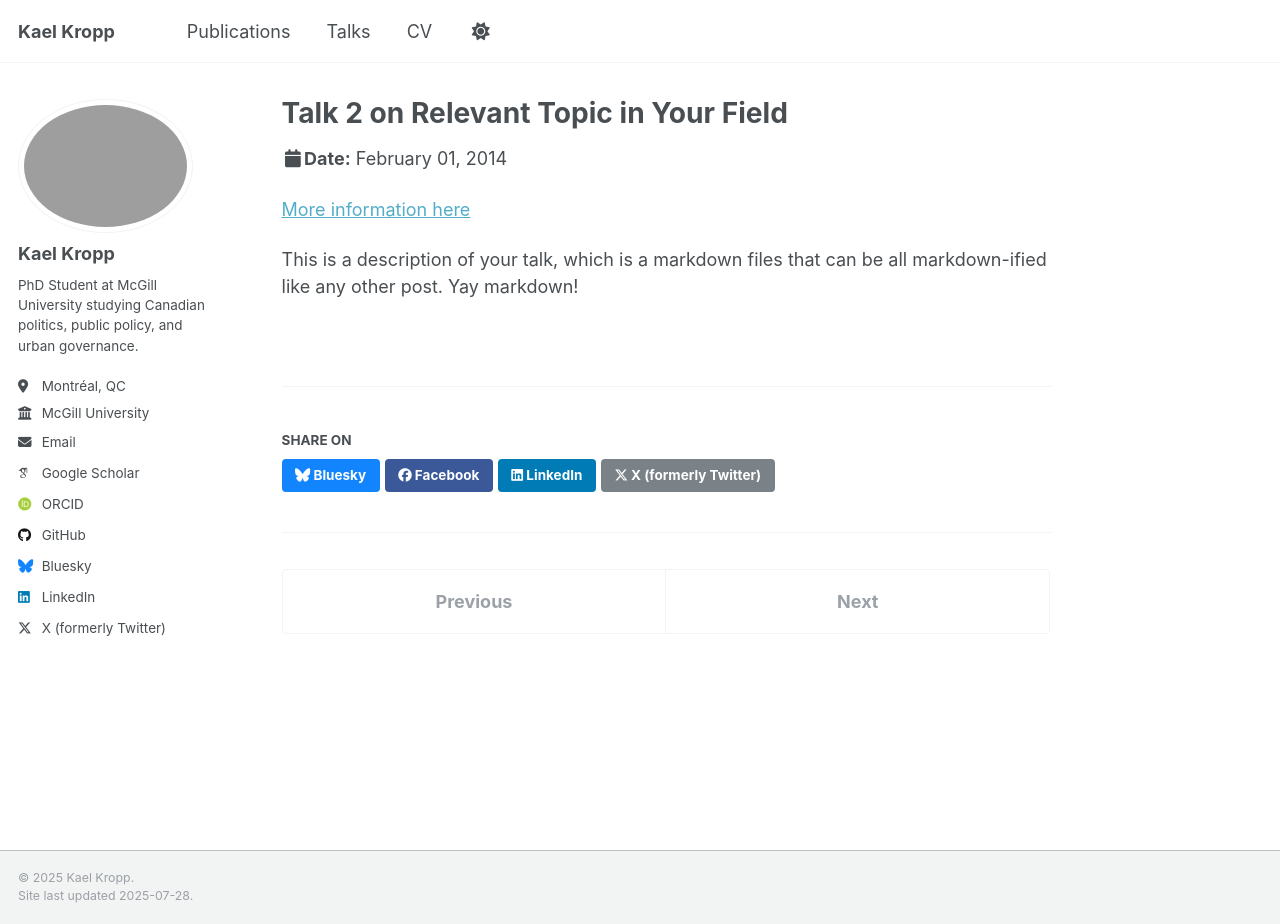
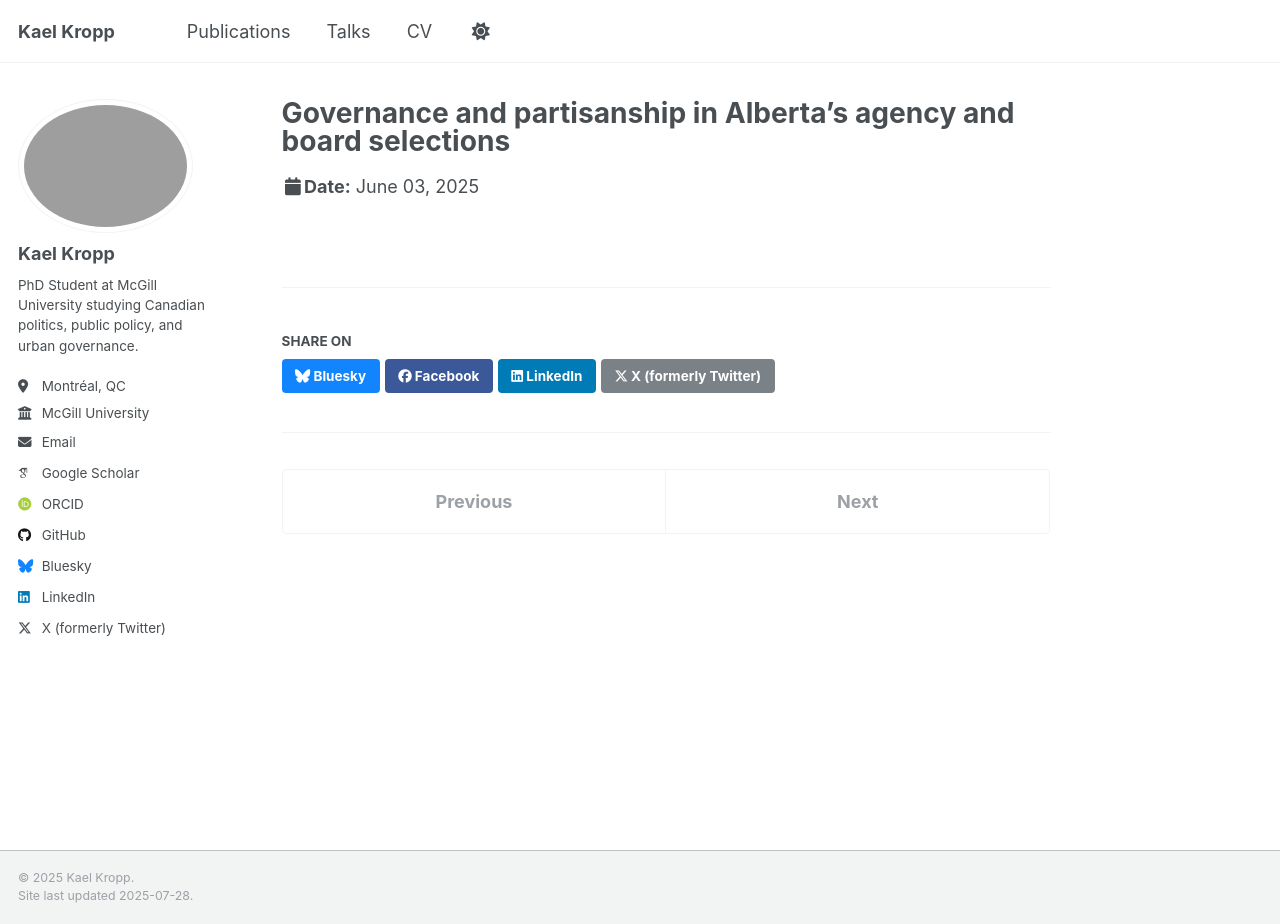
Before and after one commit to kaelkropp/kaelkropp.github.io, a Jekyll site: the page built from _talks/2014-02-01-talk-2.md, in a window 1280 px wide and 924 px high. Built offline with Jekyll 4.4.1, drawn with Linux system fonts in a browser that asks for light colours; some web fonts are replaced; a script that is not in the unit is left out.

Commit message:
Update 2014-02-01-talk-2.md

```diff
--- a/_talks/2014-02-01-talk-2.md
+++ b/_talks/2014-02-01-talk-2.md
@@ -1,13 +1,9 @@
 ---
-title: "Talk 2 on Relevant Topic in Your Field"
+title: "Governance and partisanship in Alberta’s agency and board selections"
 collection: talks
-type: "Talk"
-permalink: /talks/2014-02-01-talk-2
-venue: "London School of Testing"
-date: 2014-02-01
-location: "London, UK"
+type: ""
+permalink: /talks/2025-06-03-talk-2
+venue: "Canadian Political Science Association"
+date: 2025-06-03
+location: "Toronto, ON"
 ---
-
-[More information here](http://example2.com)
-
-This is a description of your talk, which is a markdown files that can be all markdown-ified like any other post. Yay markdown!
```
